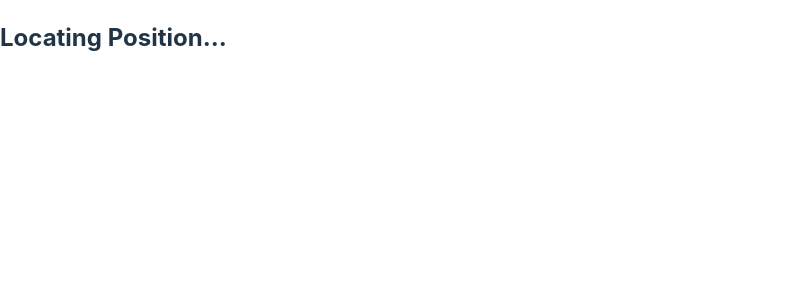
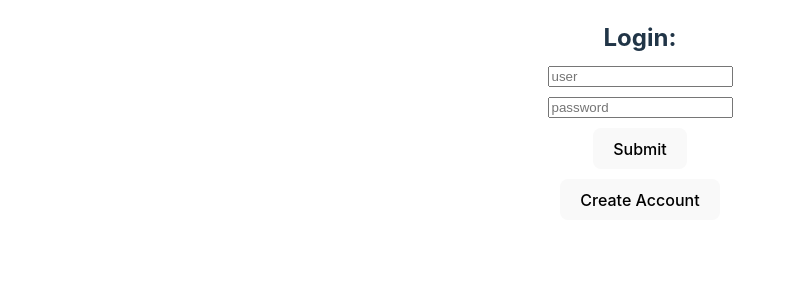
Before and after one commit to mandar-ghade/geogate, a React (Vite) app in the folder client/: page / in a window 1280 px wide. Shown: the top 300 px of the page, without its empty margins (0-795 px from the left). Built offline with nearby package versions, Linux system fonts and the light colour scheme; no server answers.

Commit message:
Basic state-based page navigation

```diff
--- a/client/src/App.tsx
+++ b/client/src/App.tsx
@@ -1,23 +1,22 @@
-import { useLocation } from './hooks/useLocation';
-import { useResourceNodes } from './hooks/useResourceNodes';
-import { GenRandomNodeButton } from './components/GenRandomNodeButton';
-import { GameMap } from './components/GameMap';
-import './App.css';
+import { useState } from "react";
+import { Screen } from "./types";
+import { MapScreen } from "./screens/MapScreen";
+import { LoginScreen } from "./screens/LoginScreen";
+import { RegisterScreen } from "./screens/RegisterScreen";
+import "./App.css";
 
 export default function App() {
-  const { position } = useLocation();
-  const { nodes, refreshNodes } = useResourceNodes(position, {
-    updateInterval: 5_000,
-  });
+  const [screen, setScreen] = useState<Screen>("login");
 
-  if (!position) {
-    return <h2>Locating Position...</h2>;
+  if (screen === "register") {
+    return <RegisterScreen setScreen={setScreen}/>;
   }
 
-  return (
-    <>
-      <GenRandomNodeButton position={position} refreshNodes={refreshNodes} />
-      <GameMap position={position} nodes={nodes} />
-    </>
-  );
+  if (screen === "login") {
+    return <LoginScreen setScreen={setScreen}/>;
+  }
+
+  if (screen === "game") {
+    return <MapScreen setScreen={setScreen} />;
+  }
 }
--- /dev/null
+++ b/client/src/screens/LoginScreen.tsx
@@ -0,0 +1,13 @@
+import { ScreenHandler } from "../types";
+
+export function LoginScreen({ setScreen }: { setScreen: ScreenHandler }) {
+  return (
+    <div style={{display: "flex", flexDirection: "column", alignItems: "center", gap: "10px"}}>
+      <h2 style={{marginBottom: 0}}>Login:</h2>
+      <input type="text" placeholder="user"/>
+      <input type="text" placeholder="password"/>
+      <button onClick={() => setScreen("game")}>Submit</button>
+      <button onClick={() => setScreen("register")}>Create Account</button>
+    </div>
+  );
+}
--- /dev/null
+++ b/client/src/screens/MapScreen.tsx
@@ -0,0 +1,25 @@
+import { GameMap } from "../components/GameMap";
+import { GenRandomNodeButton } from "../components/GenRandomNodeButton";
+import { useLocation } from "../hooks/useLocation";
+import { useResourceNodes } from "../hooks/useResourceNodes";
+import { ScreenHandler } from "../types";
+
+
+export function MapScreen({ setScreen }: { setScreen: ScreenHandler }) {
+  const { position } = useLocation();
+  const { nodes, refreshNodes } = useResourceNodes(position, {
+    updateInterval: 5_000,
+  });
+
+  if (!position) {
+    return <h2>Locating Position...</h2>;
+  }
+
+  return (
+    <>
+      <GenRandomNodeButton position={position} refreshNodes={refreshNodes} />
+      <button onClick={() => setScreen("login")}>Logout</button>
+      <GameMap position={position} nodes={nodes} />
+    </>
+  );
+}
--- /dev/null
+++ b/client/src/screens/RegisterScreen.tsx
@@ -0,0 +1,12 @@
+import { ScreenHandler } from "../types";
+
+export function RegisterScreen({ setScreen }: { setScreen: ScreenHandler }) {
+  return (
+    <div style={{display: "flex", flexDirection: "column", alignItems: "center", gap: "10px"}}>
+      <h2 style={{marginBottom: 0}}>Register:</h2>
+      <input type="text" placeholder="user"/>
+      <input type="text" placeholder="password"/>
+      <button onClick={() => setScreen("login")}>Submit</button>
+    </div>
+  );
+}
--- a/client/src/types.ts
+++ b/client/src/types.ts
@@ -1,3 +1,6 @@
+export type Screen = "login" | "register" | "game"
+export type ScreenHandler = (screen: Screen) => void;
+
 export type Coords = {
   lat: number, // constrained by -90 <= lat <= 90
   lon: number, // constrained by -180 <= lon <= 180
```
Also changed, not shown: 1 other file (tests, documents, lock files or other folders).
